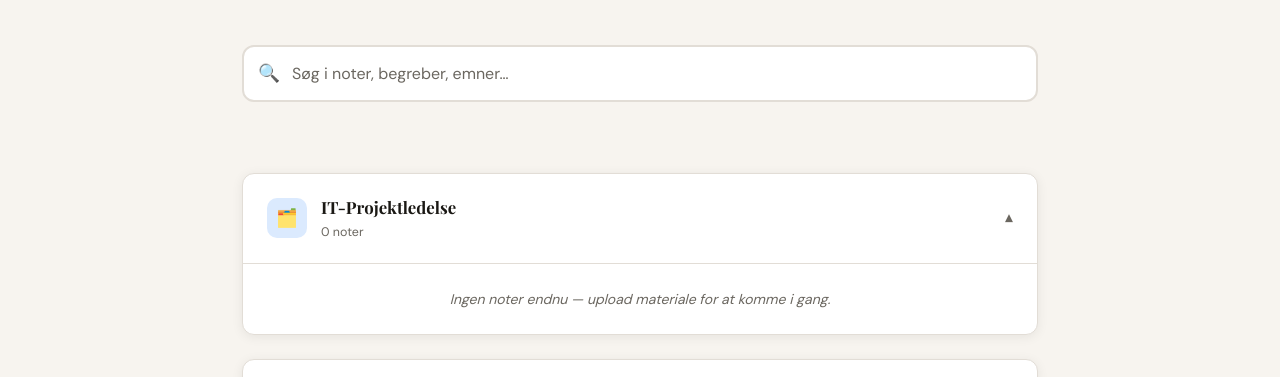
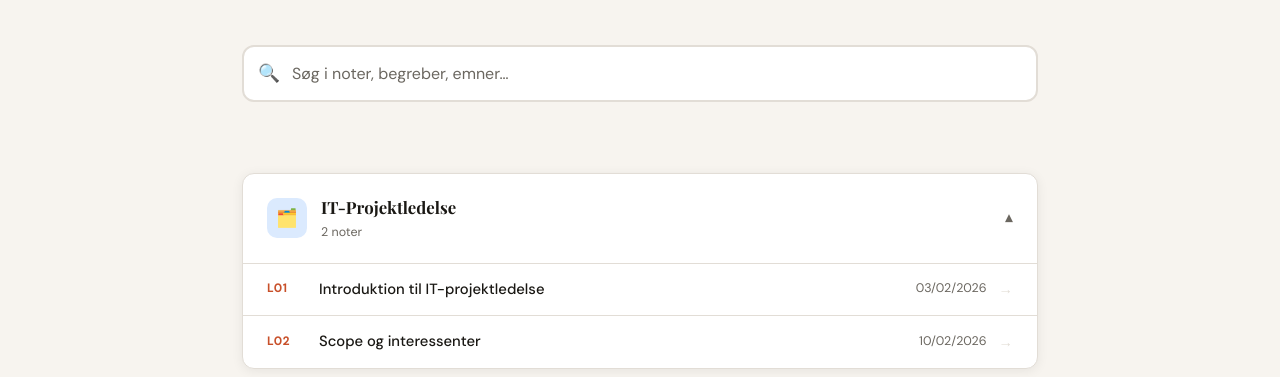
Before and after one commit to valde6/pensummit, a website: page public/index.html in a window 1280 px wide. Shown: the part 389-766 px from the top of the page. Drawn offline with nearby package versions, Linux system fonts and the light colour scheme.

Commit message:
note system + testdata working

```diff
--- a/public/index.html
+++ b/public/index.html
@@ -132,16 +132,42 @@
     // fil = stien relativt til /public/noter/[fag]/
     const noter = {
       it: [
-        // { lektion: 'L01', titel: 'Introduktion til projektledelse', dato: '2026-02-03', fil: 'noter/it-projektledelse/it-projektledelse-L01-2026-02-03-introduktion.html' },
+        {
+          lektion: 'L01',
+          titel: 'Introduktion til IT-projektledelse',
+          dato: '2026-02-03',
+          fil: 'noter/it-projektledelse/it-projektledelse-L01-2026-02-03-intro.html'
+        },
+        {
+          lektion: 'L02',
+          titel: 'Scope og interessenter',
+          dato: '2026-02-10',
+          fil: 'noter/it-projektledelse/it-projektledelse-L02-2026-02-10-scope.html'
+        }
       ],
       prog: [
-        // { lektion: 'L01', titel: 'HTML & CSS grundlæggende', dato: '2026-02-05', fil: 'noter/programmering/programmering-L01-2026-02-05-html-css.html' },
+        {
+          lektion: 'L01',
+          titel: 'HTML struktur',
+          dato: '2026-02-05',
+          fil: 'noter/programmering/programmering-L01-2026-02-05-html.html'
+        }
       ],
       org: [
-        // { lektion: 'L01', titel: 'Hvad er en organisation?', dato: '2026-02-04', fil: 'noter/organisation/organisation-L01-2026-02-04-intro.html' },
+        {
+          lektion: 'L01',
+          titel: 'Organisationstyper',
+          dato: '2026-02-04',
+          fil: 'noter/organisation/organisation-L01-2026-02-04-typer.html'
+        }
       ],
       eco: [
-        // { lektion: 'L01', titel: 'Regnskabets grundbegreber', dato: '2026-02-06', fil: 'noter/oekonomi/oekonomi-L01-2026-02-06-grundbegreber.html' },
+        {
+          lektion: 'L01',
+          titel: 'Regnskabets formål',
+          dato: '2026-02-06',
+          fil: 'noter/oekonomi/oekonomi-L01-2026-02-06-formaal.html'
+        }
       ],
     };
 
```
